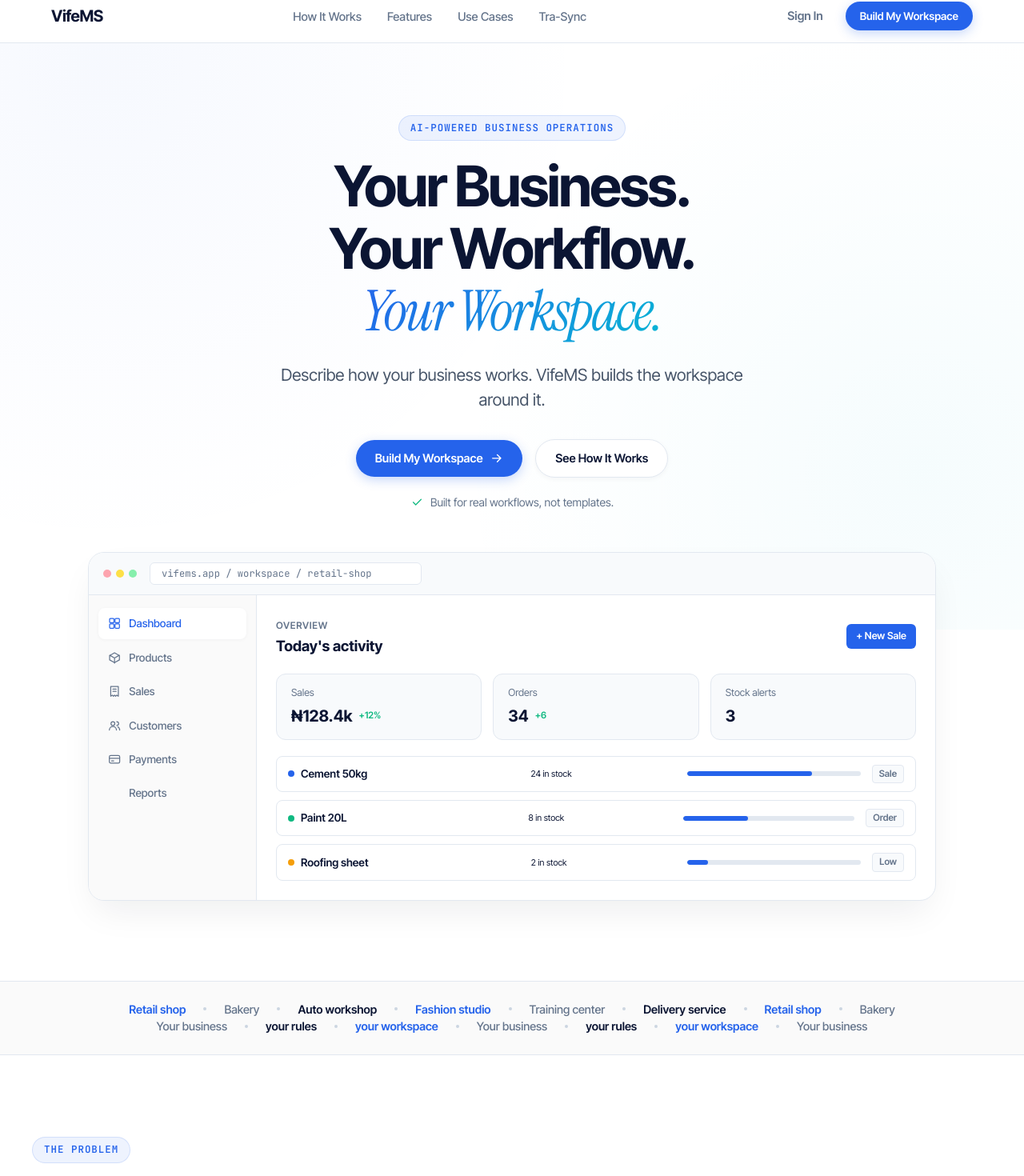
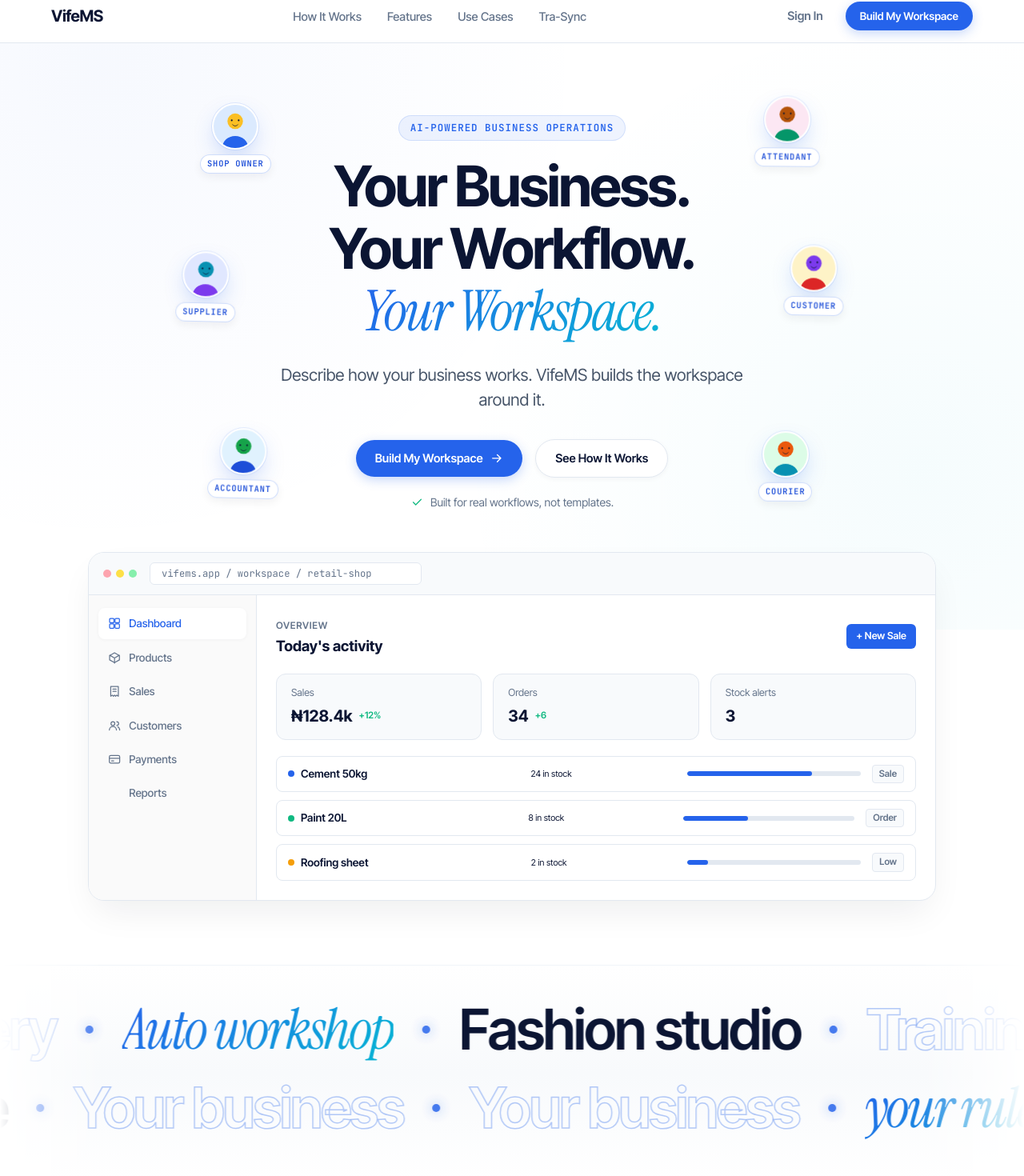
Before and after one commit to Viktor-Kode/vifems-web-frontend, a Next.js app: page / in a window 1280 px wide. Shown: the part 13-1483 px from the top of the page at 80% size. Built offline with nearby package versions, Linux system fonts and the light colour scheme.

Commit message:
feat(landing): restore wordmark footer, add floating profile badges, marquee banner, hide mobile preview

```diff
--- a/app/landing.css
+++ b/app/landing.css
@@ -338,8 +338,125 @@
 }
 
 .cine-text {
+  position: relative;
   max-width: 820px;
   margin: 0 auto 48px;
+}
+
+/* Floating Profiles around Hero Text */
+.floating-profile {
+  position: absolute;
+  display: flex;
+  flex-direction: column;
+  align-items: center;
+  gap: 6px;
+  pointer-events: none;
+  z-index: 5;
+  animation: fpFloat 5.5s ease-in-out infinite alternate;
+}
+
+.fp-avatar {
+  width: 58px;
+  height: 58px;
+  border-radius: 50%;
+  overflow: hidden;
+  border: 2.5px solid #FFFFFF;
+  box-shadow: 0 12px 30px -8px rgba(37, 99, 235, 0.35), 0 0 0 1px rgba(37, 99, 235, 0.12);
+  background: #FFFFFF;
+  transition: transform 0.3s ease;
+}
+
+.fp-avatar svg {
+  width: 100%;
+  height: 100%;
+  display: block;
+}
+
+.fp-badge {
+  font-family: var(--fm);
+  font-size: 0.65rem;
+  font-weight: 600;
+  letter-spacing: 0.08em;
+  text-transform: uppercase;
+  color: #1D4ED8;
+  background: rgba(255, 255, 255, 0.95);
+  border: 1px solid rgba(37, 99, 235, 0.22);
+  padding: 3px 8px;
+  border-radius: 9999px;
+  box-shadow: 0 4px 12px rgba(15, 23, 42, 0.06);
+  white-space: nowrap;
+}
+
+/* Specific positions around hero text */
+.fp-tl {
+  top: -15px;
+  left: -80px;
+  animation-duration: 5.2s;
+  animation-delay: 0s;
+}
+
+.fp-tr {
+  top: -20px;
+  right: -75px;
+  animation-duration: 5.8s;
+  animation-delay: -1.2s;
+}
+
+.fp-ml {
+  top: 36%;
+  left: -110px;
+  animation-duration: 6.4s;
+  animation-delay: -2.4s;
+}
+
+.fp-mr {
+  top: 34%;
+  right: -105px;
+  animation-duration: 6.1s;
+  animation-delay: -1.8s;
+}
+
+.fp-bl {
+  bottom: 10px;
+  left: -70px;
+  animation-duration: 5.6s;
+  animation-delay: -3s;
+}
+
+.fp-br {
+  bottom: 15px;
+  right: -65px;
+  animation-duration: 6.7s;
+  animation-delay: -0.8s;
+}
+
+@keyframes fpFloat {
+  0% {
+    transform: translateY(0px) rotate(0deg);
+  }
+  50% {
+    transform: translateY(-10px) rotate(1.5deg);
+  }
+  100% {
+    transform: translateY(6px) rotate(-1.5deg);
+  }
+}
+
+@media (max-width: 1024px) {
+  .fp-tl { left: -30px; }
+  .fp-tr { right: -25px; }
+  .fp-ml { left: -45px; }
+  .fp-mr { right: -40px; }
+  .fp-bl { left: -20px; }
+  .fp-br { right: -15px; }
+  .fp-avatar { width: 48px; height: 48px; }
+  .fp-badge { font-size: 0.58rem; padding: 2px 6px; }
+}
+
+@media (max-width: 768px) {
+  .floating-profile {
+    display: none !important;
+  }
 }
 
 .cine-title {
@@ -598,32 +715,135 @@
   border: 1px solid var(--line);
 }
 
-/* Band / Marquee */
+/* Band / Continuous Marquee */
 .band {
-  padding: 24px 0;
-  border-block: 1px solid var(--line);
-  background: #FAFAFA;
-  margin-top: 60px;
-}
-
-.band .row {
-  display: flex;
-  align-items: center;
-  justify-content: center;
-  gap: 22px;
-  flex-wrap: wrap;
-  font-size: 0.9rem;
-  font-weight: 500;
-  color: var(--dim);
-}
-
-.band .row span.f { color: var(--blue); font-weight: 600; }
-.band .row span.g { color: var(--ink); font-weight: 600; }
-.band .row em {
-  width: 4px;
-  height: 4px;
+  position: relative;
+  padding: 40px 0 50px;
+  overflow: hidden;
+  background: linear-gradient(180deg, #FFFFFF 0%, #F8FAFC 50%, #FFFFFF 100%);
+  border-block: 1px solid var(--line-light);
+  margin: 40px 0 20px;
+  mask-image: linear-gradient(to right, transparent, black 10%, black 90%, transparent);
+  -webkit-mask-image: linear-gradient(to right, transparent, black 10%, black 90%, transparent);
+}
+
+.marquee-track-wrap {
+  width: 100%;
+  overflow: hidden;
+  display: flex;
+}
+
+.marquee-track-wrap + .marquee-track-wrap {
+  margin-top: 18px;
+}
+
+.marquee-row {
+  display: flex;
+  width: max-content;
+  white-space: nowrap;
+  will-change: transform;
+}
+
+.marquee-row.r1 {
+  animation: marqueeLeft 42s linear infinite;
+}
+
+.marquee-row.r2 {
+  animation: marqueeRight 38s linear infinite;
+}
+
+.marquee-row:hover {
+  animation-play-state: paused;
+}
+
+.marquee-content {
+  display: flex;
+  align-items: center;
+  gap: 36px;
+  padding-right: 36px;
+  font-weight: 600;
+  letter-spacing: -0.035em;
+  font-size: clamp(2.4rem, 5.5vw, 4.8rem);
+  line-height: 1.15;
+  user-select: none;
+}
+
+.marquee-content span {
+  -webkit-text-stroke: 1.5px rgba(37, 99, 235, 0.35);
+  color: transparent;
+  transition: color 0.2s ease, -webkit-text-stroke 0.2s ease;
+}
+
+.marquee-content span:hover {
+  -webkit-text-stroke: 0;
+  color: var(--blue);
+}
+
+.marquee-content span.f {
+  -webkit-text-stroke: 0;
+  color: #0B1533;
+}
+
+.marquee-content span.g {
+  -webkit-text-stroke: 0;
+  background: linear-gradient(135deg, var(--blue) 0%, var(--cyan) 100%);
+  -webkit-background-clip: text;
+  background-clip: text;
+  color: transparent;
+  font-family: var(--fs);
+  font-style: italic;
+  font-weight: 400;
+}
+
+.marquee-content em {
+  display: inline-block;
+  width: 10px;
+  height: 10px;
+  flex: none;
   border-radius: 50%;
-  background: #CBD5E1;
+  background: var(--blue);
+  box-shadow: 0 0 16px rgba(37, 99, 235, 0.6);
+  opacity: 0.85;
+}
+
+@keyframes marqueeLeft {
+  0% {
+    transform: translateX(0);
+  }
+  100% {
+    transform: translateX(-50%);
+  }
+}
+
+@keyframes marqueeRight {
+  0% {
+    transform: translateX(-50%);
+  }
+  100% {
+    transform: translateX(0);
+  }
+}
+
+@media (max-width: 768px) {
+  .band {
+    padding: 24px 0 30px;
+    margin: 20px 0;
+  }
+  .marquee-content {
+    gap: 22px;
+    padding-right: 22px;
+    font-size: 2rem;
+  }
+  .marquee-content em {
+    width: 7px;
+    height: 7px;
+  }
+  .marquee-row.r1 {
+    animation-duration: 26s;
+  }
+  .marquee-row.r2 {
+    animation-duration: 22s;
+  }
 }
 
 /* Section: The Problem */
@@ -1700,196 +1920,72 @@
   margin: 0;
 }
 
-/* Premium Footer with Integrated Navbar right after FAQ */
-#faq {
-  padding-bottom: 30px;
-}
-
-.site-footer {
-  background: #0B1533;
-  color: #FFFFFF;
-  border-top: 1px solid rgba(255, 255, 255, 0.1);
-  padding: 44px 0 28px;
-  margin-top: 0;
-}
-
-.footer-nav-bar {
-  display: flex;
-  align-items: center;
+/* Footer */
+footer {
+  position: relative;
+  margin-top: clamp(80px, 12vw, 160px);
+  overflow: hidden;
+  background: transparent;
+}
+
+.f-top {
+  display: flex;
   justify-content: space-between;
-  gap: 24px;
-  padding-bottom: 28px;
-  border-bottom: 1px solid rgba(255, 255, 255, 0.1);
+  gap: 48px;
   flex-wrap: wrap;
-}
-
-.footer-logo {
-  color: #FFFFFF !important;
-  font-size: 1.3rem;
-  font-weight: 700;
-}
-
-.footer-nav-links {
-  display: flex;
-  align-items: center;
-  gap: 24px;
-  flex-wrap: wrap;
-}
-
-.footer-nav-links a {
-  font-size: 0.9rem;
-  font-weight: 500;
-  color: #94A3B8;
-  transition: color 0.15s ease;
-}
-
-.footer-nav-links a:hover {
-  color: #FFFFFF;
-}
-
-.footer-nav-cta {
-  display: flex;
-  align-items: center;
-  gap: 16px;
-}
-
-.footer-signin {
-  font-size: 0.9rem;
-  font-weight: 600;
-  color: #94A3B8;
-  transition: color 0.15s ease;
-}
-
-.footer-signin:hover {
-  color: #FFFFFF;
-}
-
-.footer-grid {
+  padding-bottom: 70px;
+}
+
+.f-top p {
+  color: var(--mut);
+  margin-top: 16px;
+  max-width: 22em;
+}
+
+.f-col h4 {
+  font: 500 .68rem var(--fm);
+  letter-spacing: .2em;
+  text-transform: uppercase;
+  color: var(--dim);
+  margin-bottom: 18px;
+}
+
+.f-links {
   display: grid;
-  grid-template-columns: 1.5fr 1fr 1fr 1fr;
-  gap: 40px;
-  padding: 36px 0 28px;
-  border-bottom: 1px solid rgba(255, 255, 255, 0.08);
-}
-
-.footer-brand-col {
-  display: flex;
-  flex-direction: column;
-  gap: 14px;
-}
-
-.footer-tagline {
-  font-size: 0.92rem;
-  color: #94A3B8;
-  line-height: 1.6;
-  max-width: 300px;
-  margin: 0;
-}
-
-.footer-status-badge {
-  display: inline-flex;
-  align-items: center;
-  gap: 8px;
-  font-size: 0.78rem;
-  font-weight: 500;
-  color: #34D399;
-  background: rgba(16, 185, 129, 0.1);
-  border: 1px solid rgba(16, 185, 129, 0.25);
-  padding: 5px 12px;
-  border-radius: 9999px;
-  width: fit-content;
-}
-
-.status-live-dot {
-  width: 7px;
-  height: 7px;
-  border-radius: 50%;
-  background: #10B981;
-}
-
-.footer-col {
-  display: flex;
-  flex-direction: column;
-  gap: 12px;
-}
-
-.footer-col h4 {
-  font-size: 0.8rem;
-  font-weight: 700;
-  text-transform: uppercase;
-  letter-spacing: 0.08em;
-  color: #FFFFFF;
-  margin: 0 0 4px;
-}
-
-.footer-col a {
-  font-size: 0.88rem;
-  color: #94A3B8;
-  transition: color 0.15s ease;
-}
-
-.footer-col a:hover {
-  color: #FFFFFF;
-}
-
-.footer-bottom-bar {
-  display: flex;
-  align-items: center;
-  justify-content: space-between;
-  padding-top: 24px;
-  font-size: 0.84rem;
-  color: #64748B;
-  flex-wrap: wrap;
-  gap: 12px;
-}
-
-.footer-bottom-bar p {
-  margin: 0;
-}
-
-.footer-legal-links {
-  display: flex;
-  align-items: center;
-  gap: 10px;
-}
-
-.footer-legal-links a {
-  color: #64748B;
-  transition: color 0.15s ease;
-}
-
-.footer-legal-links a:hover {
-  color: #94A3B8;
-}
-
-.footer-legal-links .dot {
-  color: #475569;
-}
-
-@media (max-width: 899px) {
-  .footer-nav-bar {
-    flex-direction: column;
-    align-items: flex-start;
-    gap: 18px;
-  }
-  .footer-nav-links {
-    gap: 14px;
-  }
-  .footer-grid {
-    grid-template-columns: 1fr 1fr;
-    gap: 28px;
-  }
-  .footer-bottom-bar {
-    flex-direction: column;
-    align-items: flex-start;
-    gap: 10px;
-  }
-}
-
-@media (max-width: 540px) {
-  .footer-grid {
-    grid-template-columns: 1fr;
-  }
+  grid-template-columns: repeat(2, minmax(130px, auto));
+  gap: 12px 56px;
+}
+
+.f-links a {
+  color: var(--mut);
+  transition: color .3s;
+}
+
+.f-links a:hover {
+  color: var(--ink);
+}
+
+.f-bot {
+  border-top: 1px solid var(--line);
+  padding: 22px 0;
+  font-size: .82rem;
+  color: var(--dim);
+}
+
+.wordmark {
+  font-weight: 600;
+  letter-spacing: -.06em;
+  line-height: .8;
+  text-align: center;
+  font-size: clamp(5rem, 27vw, 26rem);
+  margin-top: 10px;
+  padding-bottom: .04em;
+  background: linear-gradient(180deg, rgba(37, 99, 235, .3), rgba(37, 99, 235, 0) 85%);
+  -webkit-background-clip: text;
+  background-clip: text;
+  color: transparent;
+  user-select: none;
+  white-space: nowrap;
 }
 
 /* Responsive Rules */
@@ -1956,6 +2052,12 @@
   .cta .branch {
     display: none;
   }
-
-
-}
+}
+
+@media (max-width: 768px) {
+  /* Hide hero dashboard preview on mobile */
+  #cineDash,
+  .cine-dash {
+    display: none !important;
+  }
+}
--- a/app/page.tsx
+++ b/app/page.tsx
@@ -301,6 +301,49 @@
             <div className="cine-center">
               {/* STAGE 1: centered hero text */}
               <div className="cine-text" id="cineText">
+                {/* Floating profiles around hero text */}
+                <div className="floating-profile fp-tl" aria-hidden="true">
+                  <div className="fp-avatar">
+                    <svg viewBox="0 0 100 100"><use href="#p1" /></svg>
+                  </div>
+                  <span className="fp-badge">Shop Owner</span>
+                </div>
+
+                <div className="floating-profile fp-tr" aria-hidden="true">
+                  <div className="fp-avatar">
+                    <svg viewBox="0 0 100 100"><use href="#p2" /></svg>
+                  </div>
+                  <span className="fp-badge">Attendant</span>
+                </div>
+
+                <div className="floating-profile fp-ml" aria-hidden="true">
+                  <div className="fp-avatar">
+                    <svg viewBox="0 0 100 100"><use href="#p4" /></svg>
+                  </div>
+                  <span className="fp-badge">Supplier</span>
+                </div>
+
+                <div className="floating-profile fp-mr" aria-hidden="true">
+                  <div className="fp-avatar">
+                    <svg viewBox="0 0 100 100"><use href="#p3" /></svg>
+                  </div>
+                  <span className="fp-badge">Customer</span>
+                </div>
+
+                <div className="floating-profile fp-bl" aria-hidden="true">
+                  <div className="fp-avatar">
+                    <svg viewBox="0 0 100 100"><use href="#p7" /></svg>
+                  </div>
+                  <span className="fp-badge">Accountant</span>
+                </div>
+
+                <div className="floating-profile fp-br" aria-hidden="true">
+                  <div className="fp-avatar">
+                    <svg viewBox="0 0 100 100"><use href="#p5" /></svg>
+                  </div>
+                  <span className="fp-badge">Courier</span>
+                </div>
+
                 <p className="eyebrow">AI-Powered Business Operations</p>
                 <h1 className="cine-title">
                   Your Business.
@@ -448,20 +491,15 @@
               </div>
             </div>
 
-            {/* orbiting people + icons */}
-            <div className="orbit" id="orbitPeople" aria-hidden="true" />
-            <div className="orbit" id="orbitIcons" aria-hidden="true" />
 
-            <div className="scrollcue" id="scrollcue">
-              <span>Scroll</span>
-              <i />
-            </div>
           </div>
         </section>
 
-        {/* ============ BAND ============ */}
-        <section className="band" aria-hidden="true">
-          <div className="row r1">
+        {/* ============ BAND / MARQUEE ============ */}
+        <section className="band" aria-label="Businesses and Workspaces">
+          <div className="marquee-track-wrap">
+            <div className="marquee-row r1">
+              <div className="marquee-content">
                 <span className="f">Retail shop</span>
                 <em />
                 <span>Bakery</span>
@@ -477,8 +515,32 @@
                 <span className="f">Retail shop</span>
                 <em />
                 <span>Bakery</span>
+                <em />
               </div>
-          <div className="row r2">
+              <div className="marquee-content" aria-hidden="true">
+                <span className="f">Retail shop</span>
+                <em />
+                <span>Bakery</span>
+                <em />
+                <span className="g">Auto workshop</span>
+                <em />
+                <span className="f">Fashion studio</span>
+                <em />
+                <span>Training center</span>
+                <em />
+                <span className="g">Delivery service</span>
+                <em />
+                <span className="f">Retail shop</span>
+                <em />
+                <span>Bakery</span>
+                <em />
+              </div>
+            </div>
+          </div>
+
+          <div className="marquee-track-wrap">
+            <div className="marquee-row r2">
+              <div className="marquee-content">
                 <span>Your business</span>
                 <em />
                 <span className="g">your rules</span>
@@ -492,6 +554,25 @@
                 <span className="f">your workspace</span>
                 <em />
                 <span>Your business</span>
+                <em />
+              </div>
+              <div className="marquee-content" aria-hidden="true">
+                <span>Your business</span>
+                <em />
+                <span className="g">your rules</span>
+                <em />
+                <span className="f">your workspace</span>
+                <em />
+                <span>Your business</span>
+                <em />
+                <span className="g">your rules</span>
+                <em />
+                <span className="f">your workspace</span>
+                <em />
+                <span>Your business</span>
+                <em />
+              </div>
+            </div>
           </div>
         </section>
 
@@ -560,25 +641,7 @@
                 </div>
                 <p className="lead">Four steps. One workspace.</p>
               </div>
-              <div className="rail" id="rail">
-                <div className="fill" id="railFill" />
-                <div className="st">
-                  <b>1</b>
-                  <span>Describe</span>
-                </div>
-                <div className="st">
-                  <b>2</b>
-                  <span>Generate</span>
-                </div>
-                <div className="st">
-                  <b>3</b>
-                  <span>Provision</span>
-                </div>
-                <div className="st">
-                  <b>4</b>
-                  <span>Manage</span>
-                </div>
-              </div>
+
               <div className="stage">
                 <div className="panel">
                   <div>
@@ -1401,79 +1464,31 @@
         </section>
       </main>
 
-      <footer className="site-footer">
+      <footer data-theme="9">
         <div className="wrap">
-          {/* Footer Top Nav Bar */}
-          <div className="footer-nav-bar">
-            <Link href="#cine" className="logo footer-logo">
+          <div className="f-top">
+            <div>
+              <Link href="#cine" className="logo">
                 <b>VifeMS</b>
               </Link>
-            <nav className="footer-nav-links" aria-label="Footer Navigation">
+              <p>Business operations, built around you.</p>
+            </div>
+            <div className="f-col">
+              <h4>Explore</h4>
+              <div className="f-links">
                 <a href="#how">How It Works</a>
                 <a href="#features">Features</a>
+                <a href="#usecases">Use Cases</a>
                 <a href="#trasync">Tra-Sync</a>
-              <a href="#usecases">Use Cases</a>
-              <a href="#why">Why VifeMS</a>
-              <a href="#faq">FAQ</a>
-            </nav>
-            <div className="footer-nav-cta">
-              <Link href="/login" className="footer-signin">
-                Sign In
-              </Link>
-              <Link href="/onboarding" className="btn pri sm">
-                Build My Workspace →
-              </Link>
+                <Link href="/login">Sign In</Link>
+                <Link href="/onboarding">Build My Workspace</Link>
               </div>
             </div>
-
-          {/* Footer Content Columns */}
-          <div className="footer-grid">
-            <div className="footer-brand-col">
-              <p className="footer-tagline">
-                AI-assisted business operations platform. Built around the way you actually work.
-              </p>
-              <div className="footer-status-badge">
-                <span className="status-live-dot" />
-                <span>All systems operational</span>
           </div>
+          <div className="f-bot">© {new Date().getFullYear()} VifeMS. All rights reserved.</div>
         </div>
-
-            <div className="footer-col">
-              <h4>Product</h4>
-              <a href="#how">How It Works</a>
-              <a href="#features">Core Features</a>
-              <a href="#trasync">Tra-Sync Preview</a>
-              <a href="#usecases">Use Cases</a>
-            </div>
-
-            <div className="footer-col">
-              <h4>Solutions</h4>
-              <a href="#usecases">Retail & Inventory</a>
-              <a href="#usecases">Service Businesses</a>
-              <a href="#usecases">Orders & Delivery</a>
-              <a href="#usecases">Small Business Ops</a>
-            </div>
-
-            <div className="footer-col">
-              <h4>Platform</h4>
-              <a href="#security">Security & Access</a>
-              <a href="#why">Traditional vs VifeMS</a>
-              <Link href="/login">Workspace Login</Link>
-              <a href="mailto:support@vifems.app">Contact Support</a>
-            </div>
-          </div>
-
-          {/* Footer Bottom Bar */}
-          <div className="footer-bottom-bar">
-            <p>© {new Date().getFullYear()} VifeMS. All rights reserved.</p>
-            <div className="footer-legal-links">
-              <a href="#">Privacy Policy</a>
-              <span className="dot">·</span>
-              <a href="#">Terms of Service</a>
-              <span className="dot">·</span>
-              <a href="#">Security</a>
-            </div>
-          </div>
+        <div className="wordmark" id="wordmark" aria-hidden="true">
+          VifeMS
         </div>
       </footer>
     </div>
```
Lines whose indentation alone changed are shown as unchanged.
